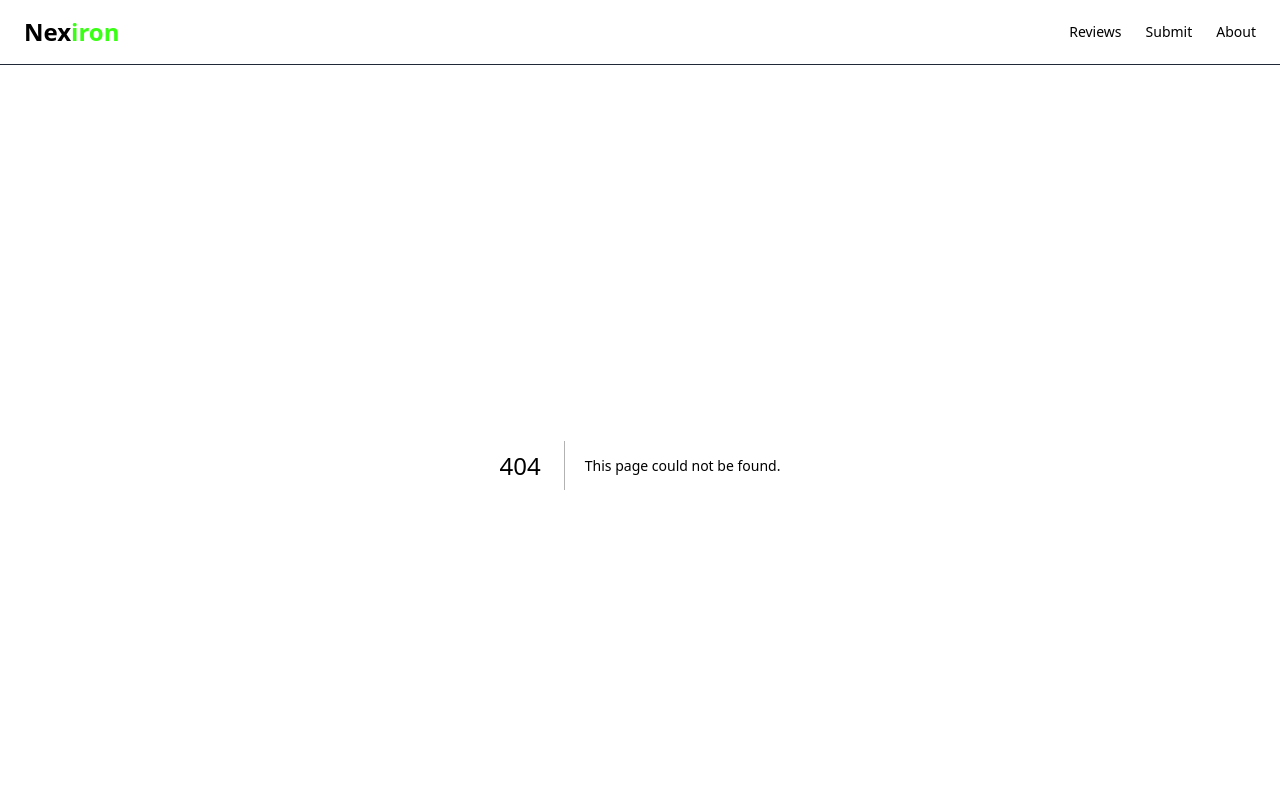
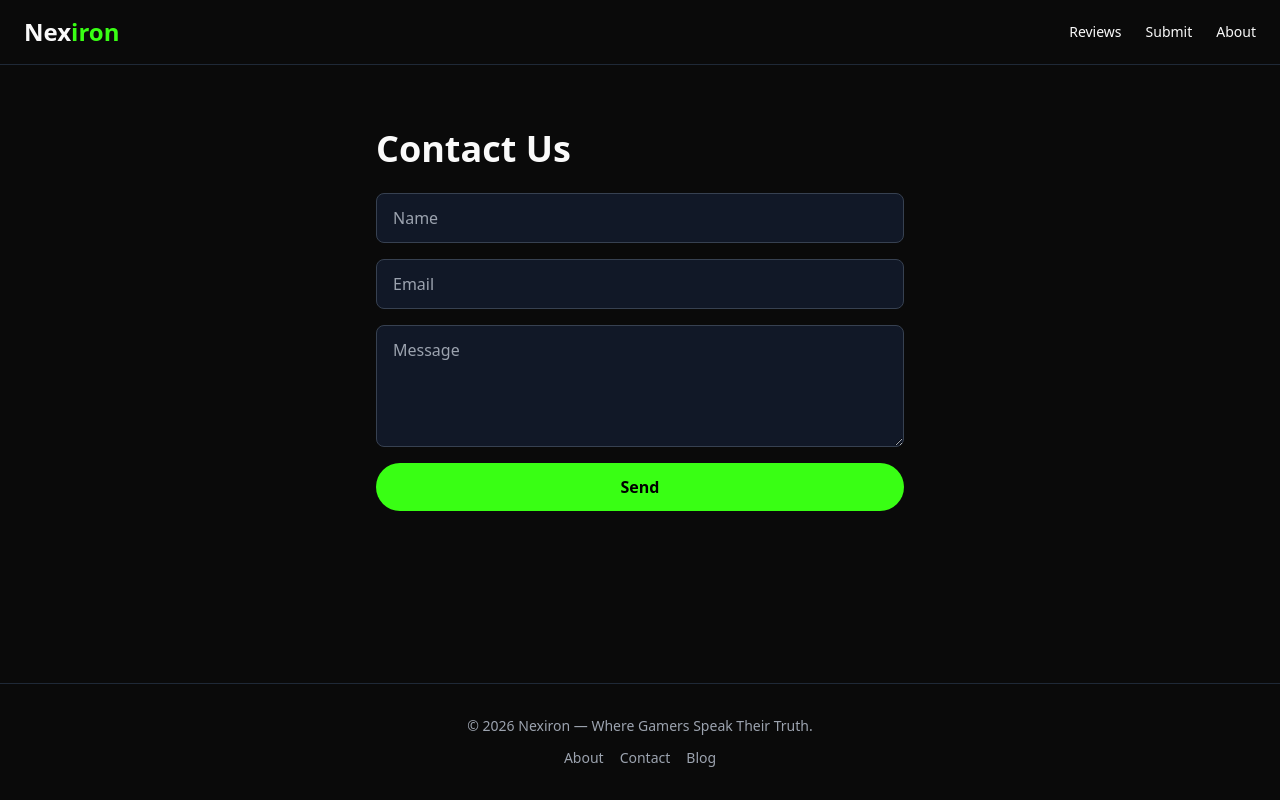
Before and after one commit to Utkarsh1912-ind/Nexiron-, a Next.js app: page /contact in a window 1280 px wide. Before the commit this address had no page. Shown: the top 800 px of the page. Built offline with nearby package versions, Linux system fonts and the light colour scheme.

Commit message:
Create pages/contact.js

```diff
--- /dev/null
+++ b/pages/contact.js
@@ -0,0 +1,13 @@
+export default function Contact() {
+  return (
+    <div className="max-w-xl mx-auto px-6 py-16">
+      <h1 className="text-4xl font-bold mb-6">Contact Us</h1>
+      <form className="flex flex-col gap-4">
+        <input type="text" placeholder="Name" className="bg-gray-900 border border-gray-700 rounded-lg px-4 py-3" />
+        <input type="email" placeholder="Email" className="bg-gray-900 border border-gray-700 rounded-lg px-4 py-3" />
+        <textarea rows="4" placeholder="Message" className="bg-gray-900 border border-gray-700 rounded-lg px-4 py-3"></textarea>
+        <button className="bg-neon text-black font-semibold px-8 py-3 rounded-full">Send</button>
+      </form>
+    </div>
+  );
+}
```
